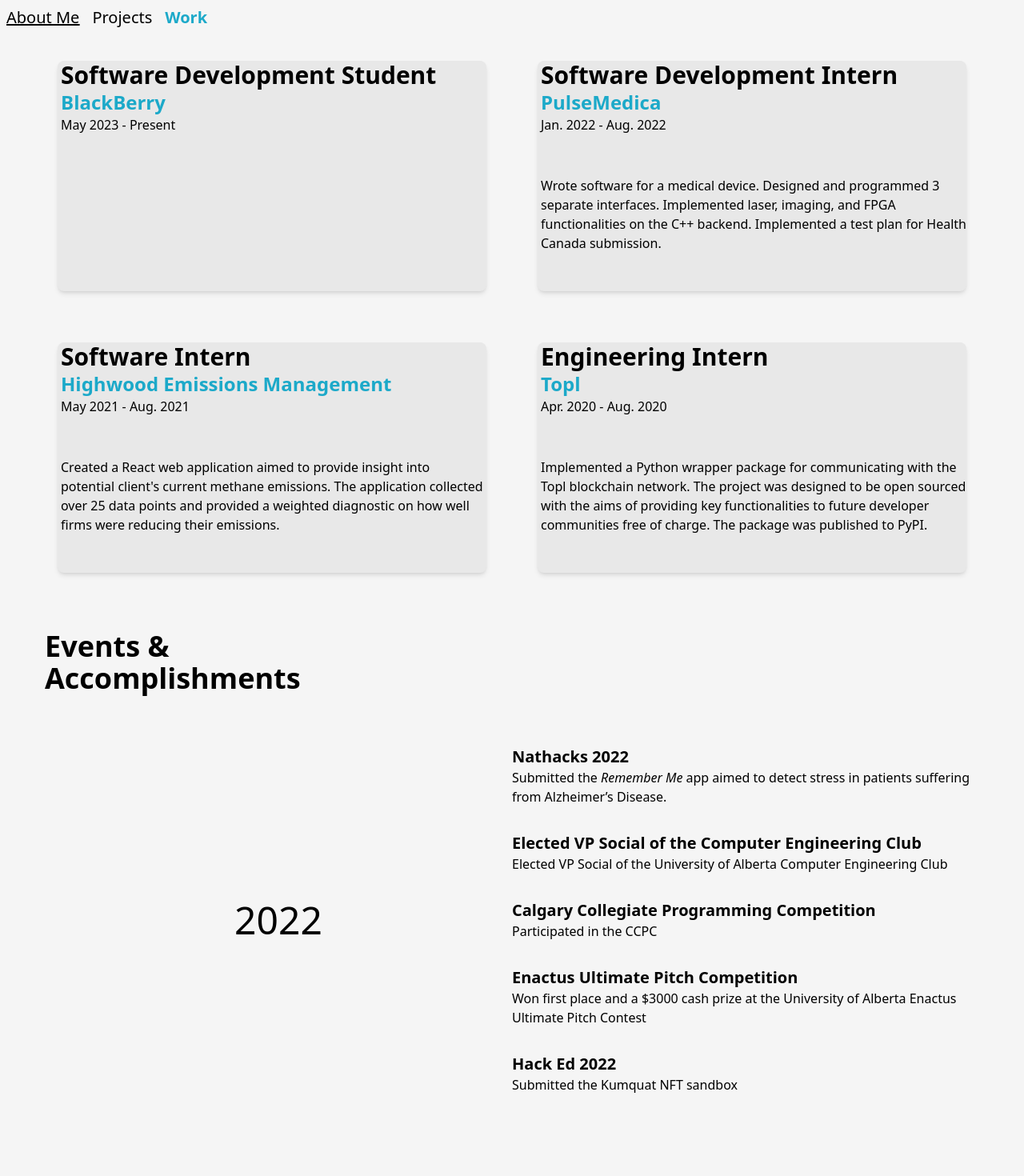
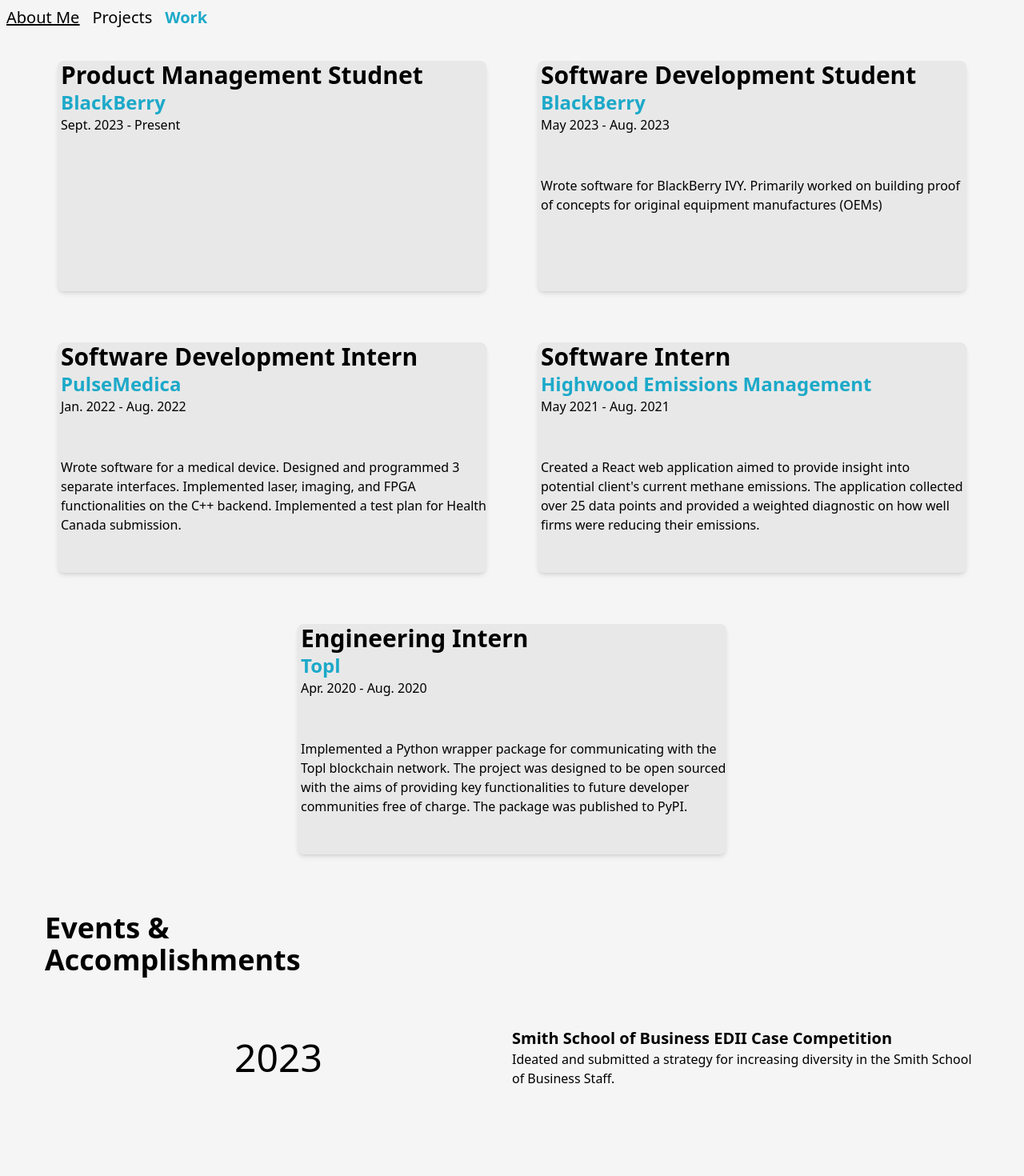
Before and after one commit to ArjunMehta01/personal_site_2, a React app: page /work in a window 1280 px wide. Shown: the top 1470 px of the page at 80% size. Built offline with nearby package versions, Linux system fonts and the light colour scheme.

Commit message:
fall update

```diff
--- a/src/pages/About.js
+++ b/src/pages/About.js
@@ -36,8 +36,7 @@
                             Hi I'm <b>Arjun Mehta</b>
                         </HText>
                         <PText>
-                            I'm a fourth year software engineering student at the University of Alberta. I'm interested in web development and data analysis
-                            but I'm also exploring artificial intelligence. I'm passionate about making a difference through technology and entrepreneurship. When I'm not studying or working on my latest project
+                            I'm a final year software engineering student at the University of Alberta. I'm interested in product management and IoT. I'm passionate about making a difference through technology and entrepreneurship. When I'm not studying or working on my latest project
                             you can find me in the gym or watching the Toronto Raptors.
                         </PText>
                     </div>
@@ -52,7 +51,7 @@
                             What's Cookin'
                         </HText>
                         <PText>
-                            Outside of starting my fourth year of university, I've been working on side projects and exploring the city of Edmonton. (picture from Elk Island National Park, AB).
+                            Outside of starting my final year of university, I've been working on side projects and getting some much needed sun. (picture from Elk Island National Park, AB).
                         </PText>
                     </div>
                 </div>
--- a/src/pages/Work.js
+++ b/src/pages/Work.js
@@ -39,7 +39,9 @@
         window.open(url, '_blank', 'noopener,noreferrer');
       };
 
-    const BlackBerry = ""
+    const BBProduct = ""
+
+    const BlackBerry = "Wrote software for BlackBerry IVY. Primarily worked on building proof of concepts for original equipment manufactures (OEMs)"
 
     const PulseMedica = "Wrote software for a medical device. Designed and programmed 3 separate interfaces. Implemented laser, imaging, and FPGA functionalities on the C++ backend. Implemented a test plan for Health Canada submission.";
 
@@ -52,7 +54,10 @@
             <Navbar current="work"/>
             <MainContainer>
                 <div className="flex flex-row flex-wrap justify-center">
-                    <JobCard hoverable role="Software Development Student" org="BlackBerry" date="May 2023 - Present" onClick={() => openInNewTab("https://www.blackberry.com/us/en/products/automotive/blackberry-ivy")}>
+                    <JobCard hoverable role="Product Management Studnet" org="BlackBerry" date="Sept. 2023 - Present" onClick={() => openInNewTab("https://www.blackberry.com/us/en/products/asset-tracking")}>
+                        {BBProduct}
+                    </JobCard>
+                    <JobCard hoverable role="Software Development Student" org="BlackBerry" date="May 2023 - Aug. 2023" onClick={() => openInNewTab("https://www.blackberry.com/us/en/products/automotive/blackberry-ivy")}>
                         {BlackBerry}
                     </JobCard>
                     <JobCard hoverable role="Software Development Intern" org="PulseMedica" date="Jan. 2022 - Aug. 2022" onClick={() => openInNewTab("https://www.pulsemedica.com/")}>
@@ -73,6 +78,16 @@
                             <b>Events & Accomplishments</b>
                         </h1>
                     </AccompsHeader>
+                    <Accomps>
+                            <div className=" h-full flex justify-center items-center">
+                                <Year className="text-5xl">2023</Year>
+                            </div>
+                            <div>
+                                <Event name="Smith School of Business EDII Case Competition">
+                                    Ideated and submitted a strategy for increasing diversity in the Smith School of Business Staff.
+                                </Event>
+                            </div>
+                    </Accomps>
                     <Accomps>
                             <div className=" h-full flex justify-center items-center">
                                 <Year className="text-5xl">2022</Year>
```
Also changed, not shown: 1 other file (tests, documents, lock files or other folders).
